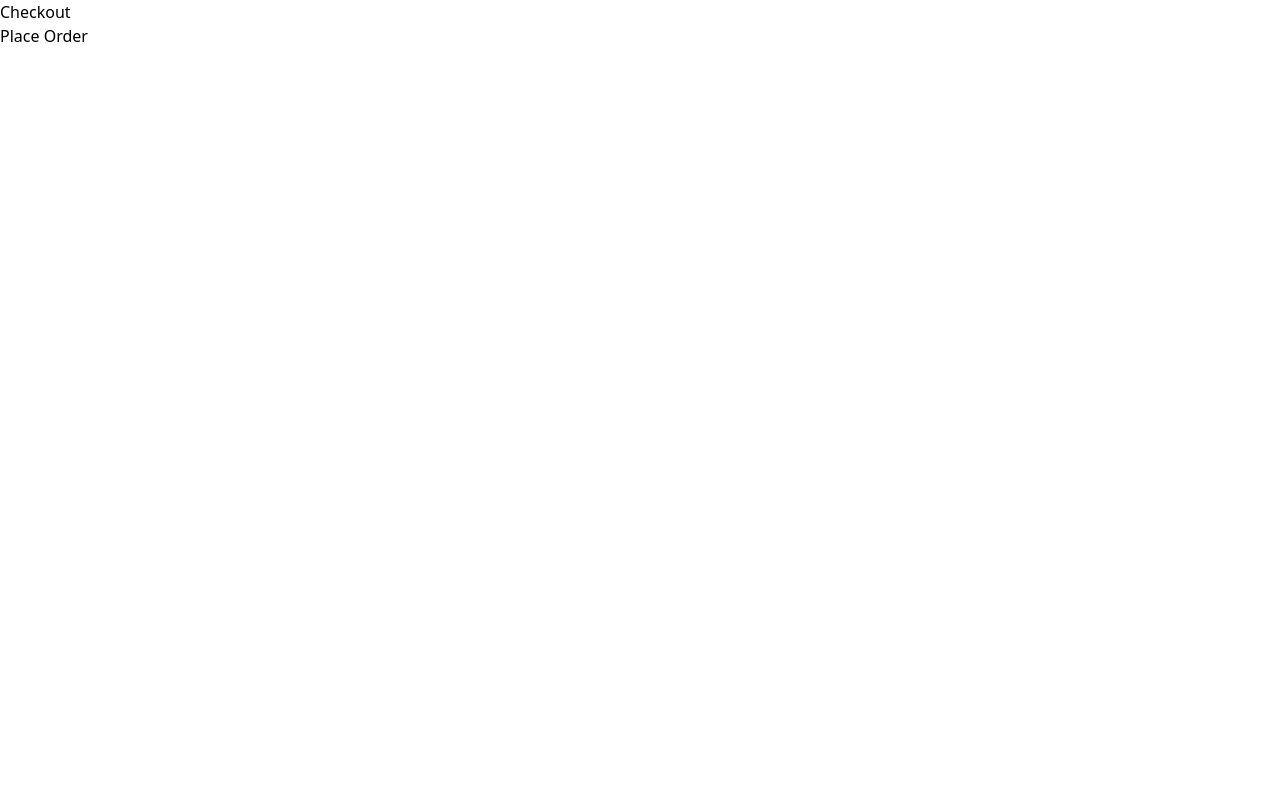
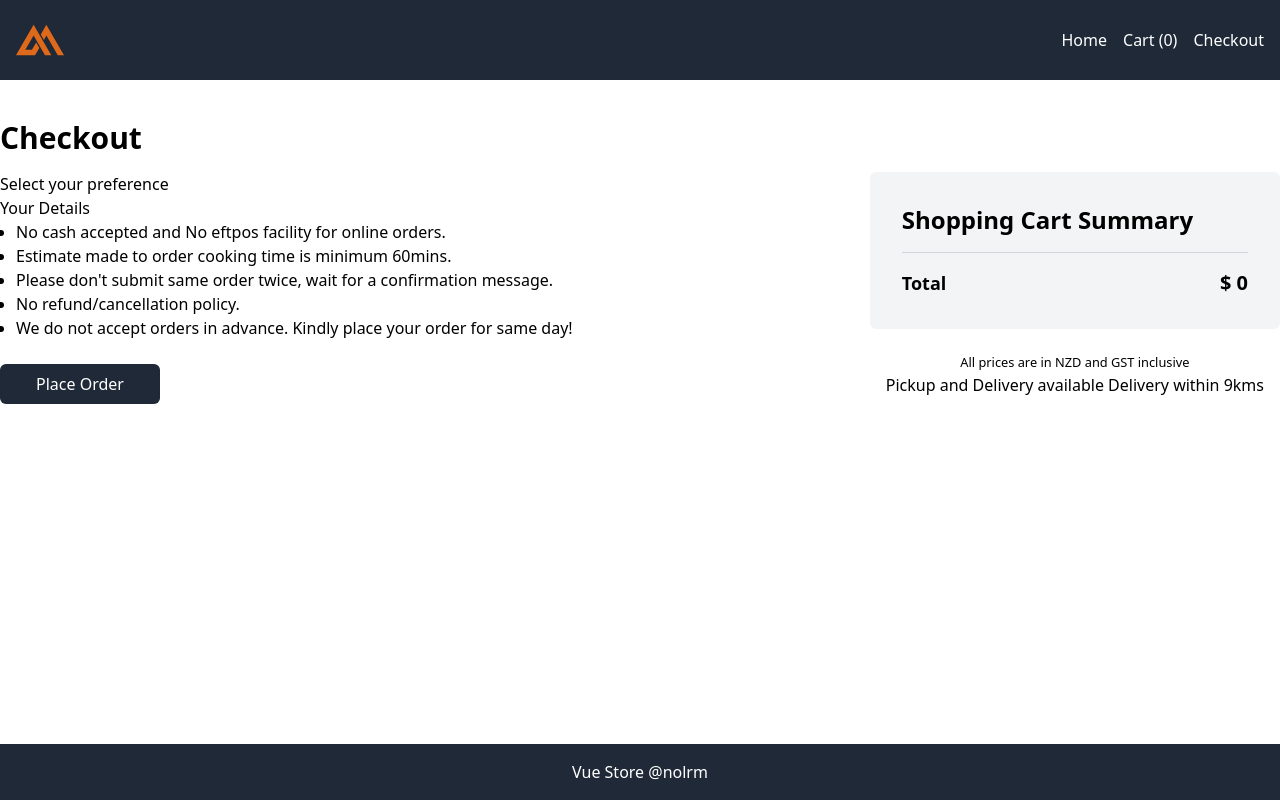
Before and after one commit to nolrm/vue-store, a Vue app: page /checkout in a window 1280 px wide. Built offline with nearby package versions, Linux system fonts and the light colour scheme.

Commit message:
Layout tidyups and checkout initial content

```diff
--- a/src/components/Checkout.vue
+++ b/src/components/Checkout.vue
@@ -1,9 +1,31 @@
 <template>
   <div>
-    <h2>Checkout</h2>
     <form @submit.prevent="checkout">
       <!-- Your checkout form fields here -->
-      <button type="submit">Place Order</button>
+
+      <h2>Select your preference</h2>
+
+      <h2>Your Details</h2>
+
+      <ul class="list-disc pl-4">
+        <li>No cash accepted and No eftpos facility for online orders.</li>
+        <li>Estimate made to order cooking time is minimum 60mins.</li>
+        <li>
+          Please don't submit same order twice, wait for a confirmation message.
+        </li>
+        <li>No refund/cancellation policy.</li>
+        <li>
+          We do not accept orders in advance. Kindly place your order for same
+          day!
+        </li>
+      </ul>
+
+      <button
+        type="submit"
+        class="mt-6 w-40 bg-gray-800 text-white py-2 rounded-md hover:bg-gray-700"
+      >
+        Place Order
+      </button>
     </form>
   </div>
 </template>
--- a/src/components/MainNav.vue
+++ b/src/components/MainNav.vue
@@ -2,15 +2,15 @@
   <nav class="bg-gray-800 p-4">
     <div class="container mx-auto flex items-center justify-between">
       <div>
-        <!-- Your Logo -->
-        <img src="/logo.svg" alt="Logo" class="w-12 h-12" />
+        <a href="/">
+          <img src="/logo.svg" alt="Vue Store" class="w-12 h-12" />
+        </a>
       </div>
       <div class="space-x-4">
         <!-- Menu Links -->
         <a href="/" class="text-white">Home</a>
-        <a href="/cart" class="text-white">Cart ({{ totalQty }})</a>
+        <a href="/checkout" class="text-white">Cart ({{ totalQty }})</a>
         <a href="/checkout" class="text-white">Checkout</a>
-        <a href="#" class="text-white">Contact</a>
       </div>
     </div>
   </nav>
--- a/src/components/OrderSummary.vue
+++ b/src/components/OrderSummary.vue
@@ -61,12 +61,7 @@
       <span class="text-xl font-semibold">$ {{ totalPrice }}</span>
     </div>
 
-    <!-- Checkout Button -->
-    <button
-      class="mt-6 w-full bg-gray-800 text-white py-2 rounded-md hover:bg-gray-700"
-    >
-      Checkout
-    </button>
+    <slot/>
   </div>
 </template>
 
--- a/src/components/ProductList.vue
+++ b/src/components/ProductList.vue
@@ -1,11 +1,13 @@
 <template>
   <div class="product-list">
-    <h2 class="mb-10">Product List</h2>
     <ul>
       <li v-for="product in products" :key="product.id">
         <div class="bg-white p-4 mb-4 shadow-md rounded-md">
-          <div class="flex">
-            <div>
+          <div class="flex space-x-6">
+            <div class="w-20">
+              <img :src="product.image" :alt="product.title" />
+            </div>
+            <div class="flex-1">
               <h2 class="text-xl font-semibold">
                 {{ product.title }}
               </h2>
@@ -15,9 +17,11 @@
               <p class="text-gray-800 font-bold mt-2">${{ product.price }}</p>
             </div>
             <div>
-              <button @click="addToCart(product)">ADD</button>
-              <button @click="removeFromCart(product)" class="mr-5">
-                REMOVE
+              <button
+                @click="addToCart(product)"
+                class="bg-gray-800 text-white rounded hover:bg-gray-700 px-2 py-1"
+              >
+                ADD
               </button>
             </div>
           </div>
--- a/src/layouts/MainLayout.vue
+++ b/src/layouts/MainLayout.vue
@@ -1,22 +1,23 @@
 <template>
+  <div class="main-layout flex flex-col min-h-screen">
     <!-- Header -->
     <header>
       <MainNav />
     </header>
 
-  <main class="main-content container mx-auto pt-10 pb-10">
+    <main class="flex-grow main-content container mx-auto pt-10 pb-10">
       <slot />
     </main>
 
+    <!-- Footer -->
     <footer class="bg-gray-800 p-4">
-    <!-- Main layout footer content -->
       <p class="text-white text-center">Vue Store @nolrm</p>
     </footer>
+  </div>
 </template>
 
 <script>
-  // import axios from 'axios';
-  import MainNav from '@/components/MainNav.vue';
+import MainNav from "@/components/MainNav.vue";
 
 export default {
   components: {
--- a/src/views/CheckoutView.vue
+++ b/src/views/CheckoutView.vue
@@ -1,15 +1,38 @@
 <template>
-  <div>
+  <MainLayout>
+    <div class="page-checkout">
+      <h1 class="text-3xl font-semibold mb-4">Checkout</h1>
+
+      <div class="flex space-x-4">
+        <div class="flex-1">
           <Checkout />
         </div>
+
+        <div class="w-280">
+          <order-summary></order-summary>
+
+          <div class="text-center mt-5 px-4">
+            <p>
+              <small>All prices are in NZD and GST inclusive</small>
+            </p>
+            <p>Pickup and Delivery available Delivery within 9kms</p>
+          </div>
+        </div>
+      </div>
+    </div>
+  </MainLayout>
 </template>
 
 <script>
-  import Checkout from '@/components/Checkout.vue';
+import MainLayout from "@/layouts/MainLayout.vue";
+import Checkout from "@/components/Checkout.vue";
+import OrderSummary from "@/components/OrderSummary.vue";
 
 export default {
   components: {
+    MainLayout,
     Checkout,
+    OrderSummary,
   },
 };
 </script>
--- a/src/views/Home.vue
+++ b/src/views/Home.vue
@@ -10,8 +10,15 @@
           <ProductList :products="products" />
         </div>
 
-        <div class="w-300">
-          <order-summary />
+        <div class="w-280">
+          <order-summary>
+            <a
+              href="/checkout"
+              class="block mt-6 w-full bg-gray-800 text-white text-center py-2 rounded-md hover:bg-gray-700"
+            >
+              Checkout
+            </a>
+          </order-summary>
         </div>
       </div>
     </div>
@@ -43,7 +50,7 @@ export default {
         const response = await this.axios.get(
           "https://fakestoreapi.com/products"
         );
-        this.products = response.data.slice(0, 5); // Using only the first 5 items for simplicity
+        this.products = response.data.slice(0, 10); // Using only the first 10 items for simplicity
       } catch (error) {
         console.error("Error fetching products:", error);
       }
```
Lines whose indentation alone changed are shown as unchanged.
